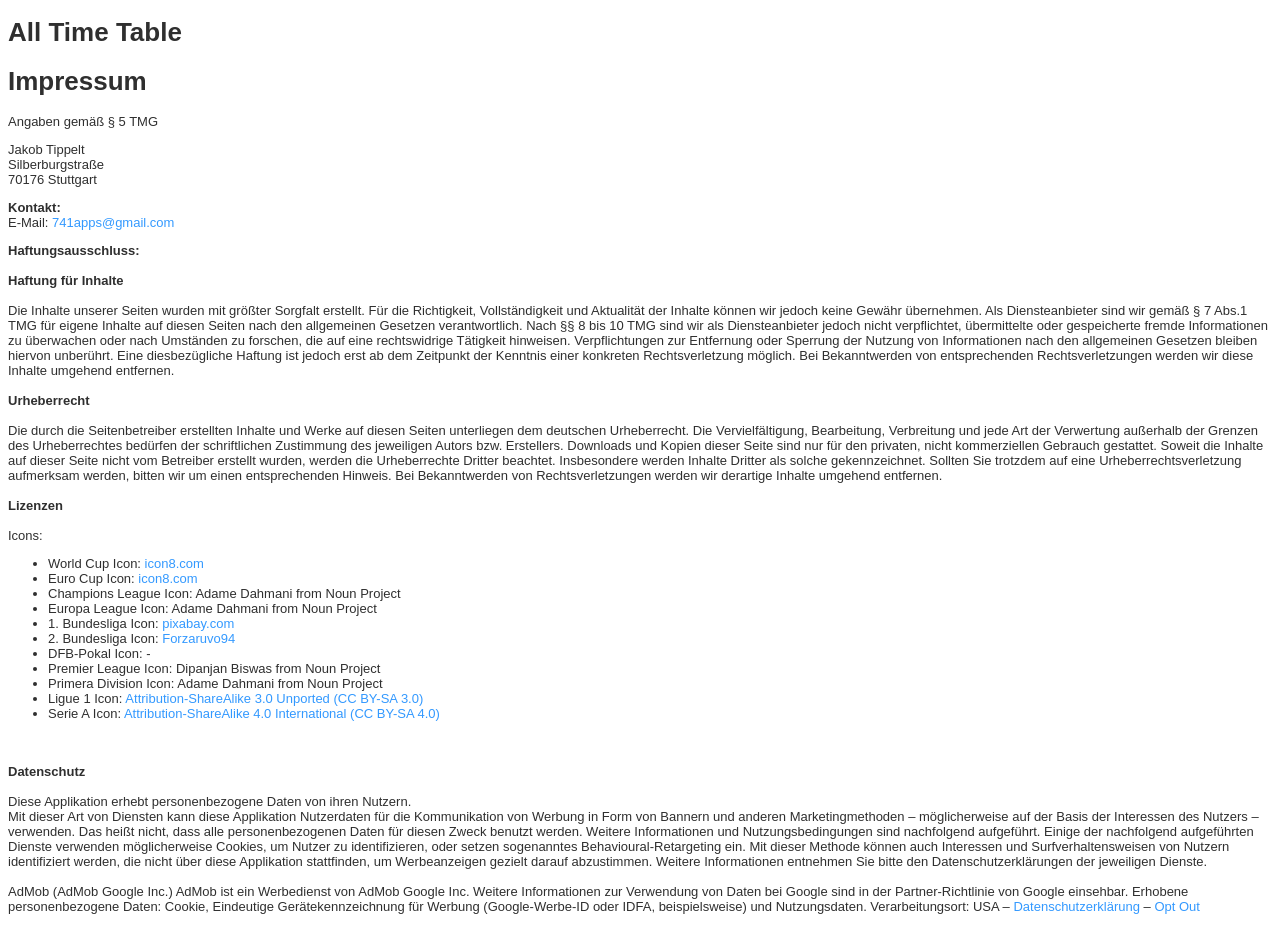
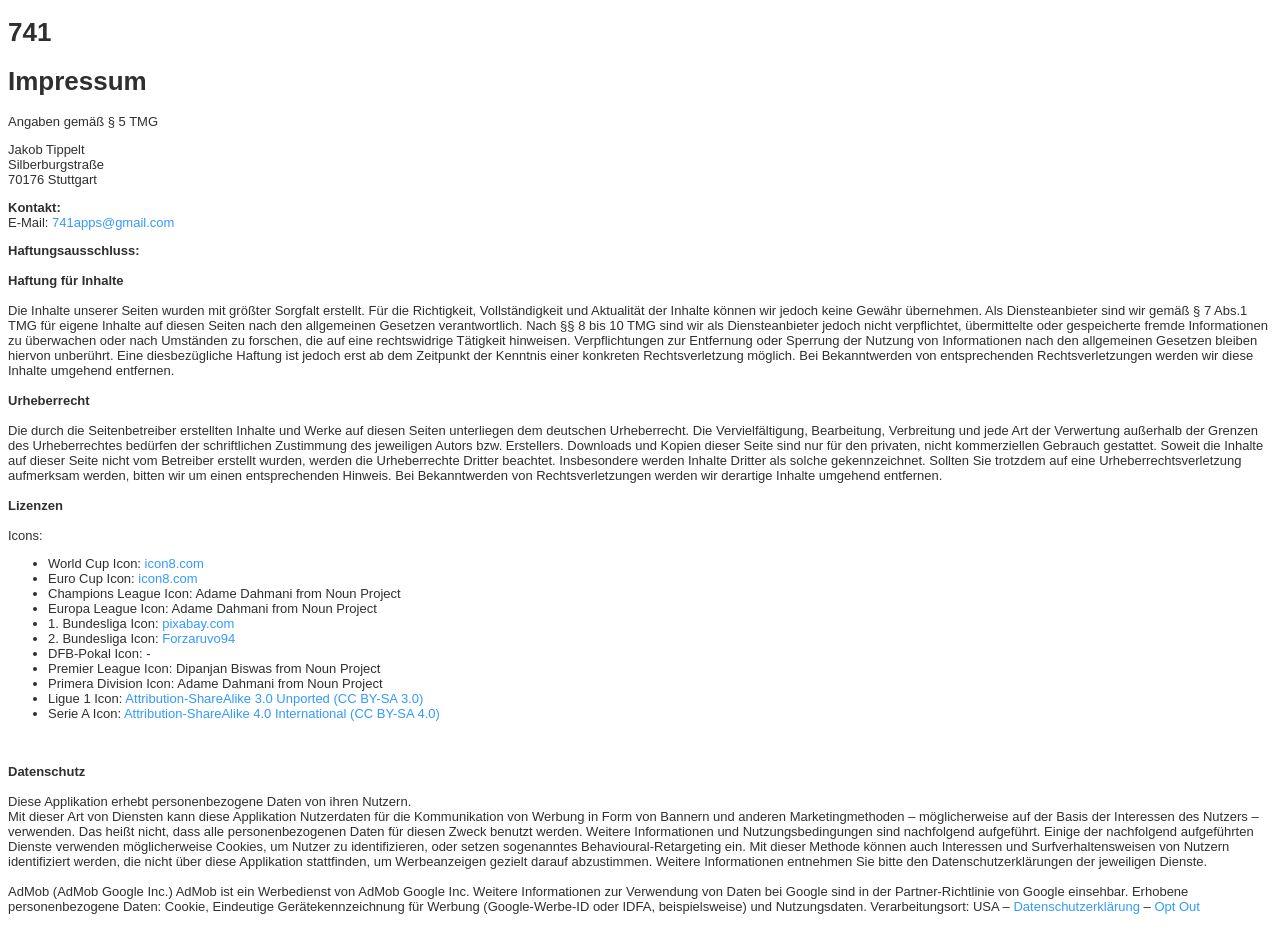
Before and after one commit to jbtippelt/jbtippelt.github.io, a Jekyll site: the page att/about.html, which Jekyll copies as it is, in a window 1280 px wide. Built offline with Jekyll 4.4.1, drawn with Linux system fonts in a browser that asks for light colours.

Commit message:
Updated about.html - new title

```diff
--- a/att/about.html
+++ b/att/about.html
@@ -1,13 +1,13 @@
 <!DOCTYPE html>
 <head>
 	<meta charset="UTF-8" />
-	<title>All Time Table</title>
+	<title>741 Impressum</title>
   <link rel="stylesheet" type="text/css" href="stylesheet.css">
 </head>
 <html>
 <body>
 
-<h1>All Time Table</h1>
+<h1>741</h1>
 
 <div class='impressum'><h1>Impressum</h1><p>Angaben gemäß § 5 TMG</p><p>Jakob Tippelt <br>
 Silberburgstraße<br>
```
